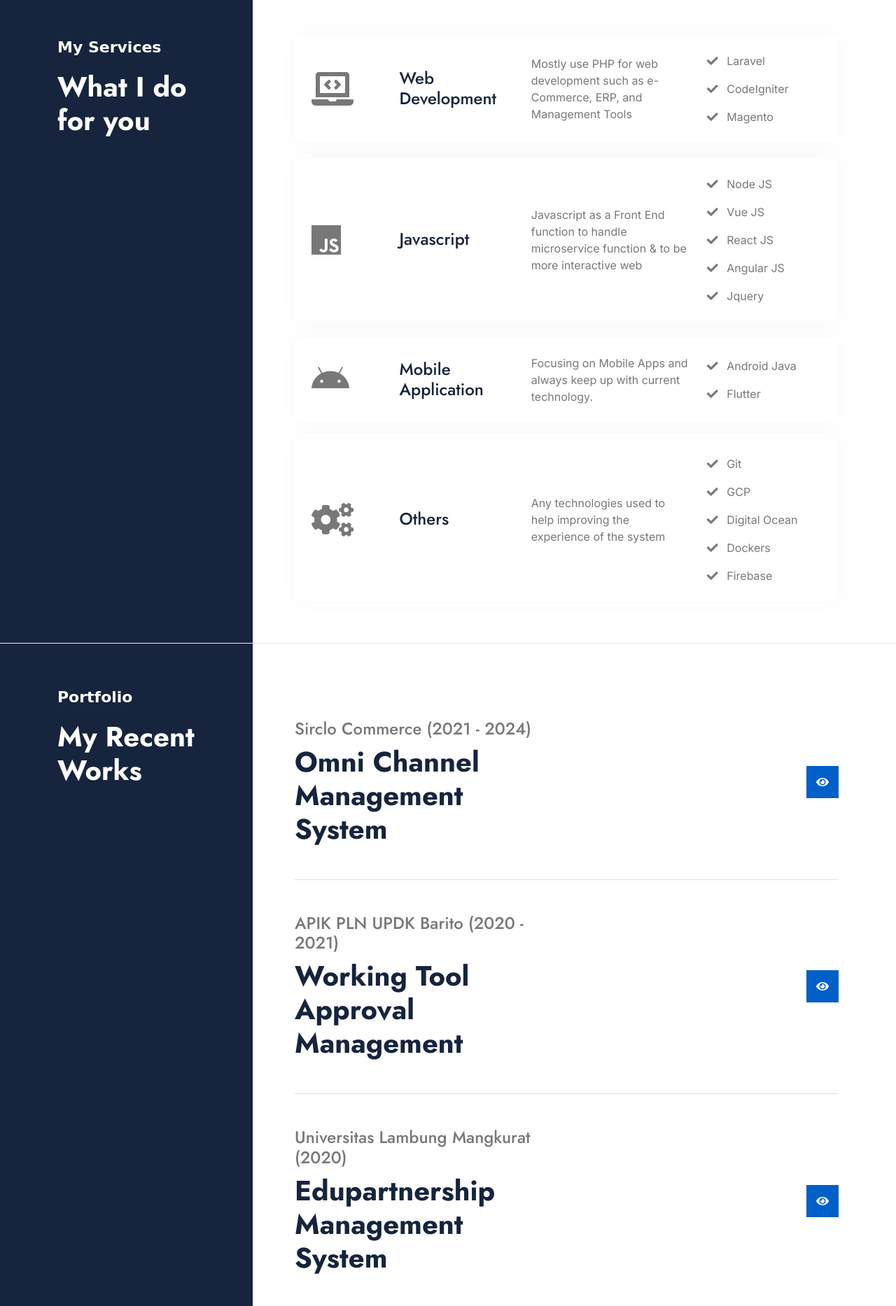
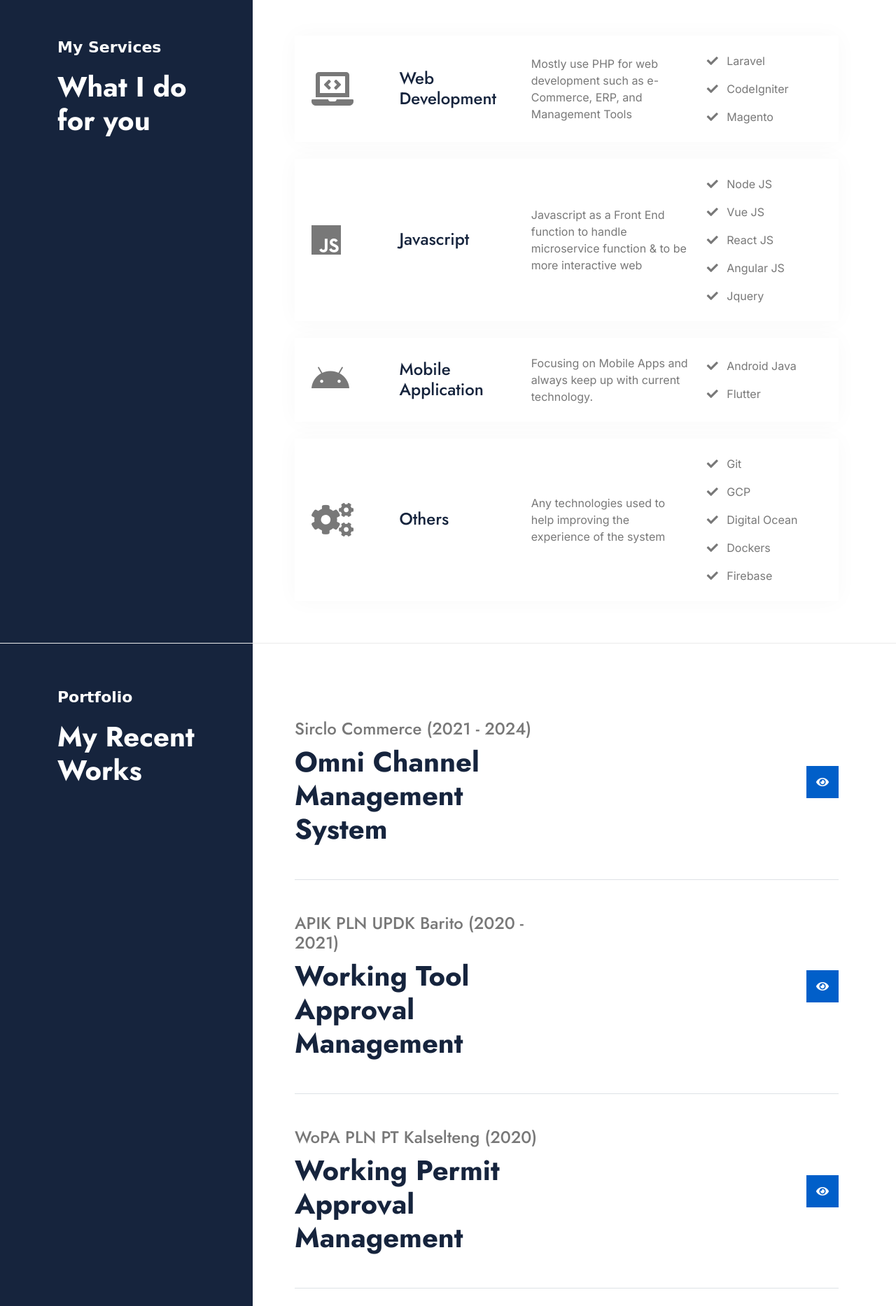
Before and after one commit to aviroez/ci4-resume, a CodeIgniter 4 app: the page made by app/Views/personal.php in a window 1280 px wide. Shown: the part 2880-4747 px from the top of the page at 70% size. Run offline with PHP 8.4 and a stand-in for CodeIgniter, Linux system fonts and the light colour scheme; the template is opened without the code that fills it, so the values that code supplies are empty; some libraries are stand-ins or nearby versions; some web fonts are replaced.

Commit message:
Add wopa fix copy

```diff
--- a/app/Views/personal.php
+++ b/app/Views/personal.php
@@ -103,8 +103,8 @@
                                     <div class="d-flex">
                                         <a class="btn btn-primary btn-sm-square me-3" href="https://wa.me/6285645858204" target="_blank"><i class="fab fa-whatsapp text-white"></i></a>
                                         <a class="btn btn-primary btn-sm-square me-3" href="https://www.linkedin.com/in/aviroez" target="_blank"><i class="fab fa-linkedin-in text-white"></i></a>
-                                        <a class="btn btn-primary btn-sm-square me-3" href="https://www.facebook.com/aviroez" target="_blank"><i class="fab fa-facebook-f text-white"></i></a>
-                                        <a class="btn btn-primary btn-sm-square me-0" href="https://www.instagram.com/aviroez" target="_blank"><i class="fab fa-instagram text-white"></i></a>
+                                        <a class="btn btn-primary btn-sm-square me-3" href="https://www.github.com/aviroez" target="_blank"><i class="fab fa-github text-white"></i></a>
+                                        <a class="btn btn-primary btn-sm-square me-3" href="https://www.instagram.com/aviroez" target="_blank"><i class="fab fa-instagram text-white"></i></a>
                                     </div>
                                 </div>
                             </div>
@@ -540,7 +540,7 @@
                                     </div>
                                     <div class="col-3 col-xl-2">
                                         <div class="view-img">
-                                            <a href="<?=$base_url_lib?>/img/portfolio/sirclo.png" class="btn btn-primary btn-lg-square"  data-lightbox="Sirclo" data-title="A system designed to integrate popular marketplaces in Indonesia, providing comprehensive management of inventory, products, orders, and returns. It also seamlessly integrates with ERP systems such as Odoo and NetSuite. The platform supports hundreds of popular brands across various industries in Indonesia."><i class="fas fa-eye"></i></a>
+                                            <a href="<?=$base_url_lib?>/img/portfolio/sirclo.png" class="btn btn-primary btn-lg-square" data-lightbox="Sirclo" data-title="A system designed to integrate popular marketplaces in Indonesia, providing comprehensive management of inventory, products, orders, and returns. It also seamlessly integrates with ERP systems such as Odoo and NetSuite. The platform supports hundreds of popular brands across various industries in Indonesia."><i class="fas fa-eye"></i></a>
                                         </div>
                                     </div>
                                 </div>
@@ -560,7 +560,27 @@
                                     </div>
                                     <div class="col-3 col-xl-2">
                                         <div class="view-img">
-                                            <a href="<?=$base_url_lib?>/img/portfolio/apik.png" class="btn btn-primary btn-lg-square"  data-lightbox="apik" data-title="Handling Approval Management for a Public Electrical Company in South Borneo involves recording all tasks along with the tools required for each job. Managers have the authority to approve or reject work plans if the proposed tools are deemed unsuitable for the task. The system works for both Mobile Apps & Web."><i class="fas fa-eye"></i></a>
+                                            <a href="<?=$base_url_lib?>/img/portfolio/apik.png" class="btn btn-primary btn-lg-square" data-lightbox="apik" data-title="Handling Approval Management for a Public Electrical Company in South Borneo involves recording all tasks along with the tools required for each job. Managers have the authority to approve or reject work plans if the proposed tools are deemed unsuitable for the task. The system works for both Mobile Apps & Web."><i class="fas fa-eye"></i></a>
+                                        </div>
+                                    </div>
+                                </div>
+                            </div>
+                            <div class="portfolio-item py-5 border-bottom wow fadeInUp" data-wow-delay="0.5s">
+                                <div class="row g-4 align-items-center">
+                                    <div class="col-xl-6">
+                                        <h4 class="text-body">WoPA PLN PT Kalselteng (2020)</h4>
+                                        <h1 class="display-6 mb-0">Working Permit Approval Management</h1>
+                                    </div>
+                                    <div class="col-9 col-xl-4">
+                                        <div class="portfolio-img">
+                                            <div class="portfolio-img-inner">
+                                                <img src="<?=$base_url_lib?>/img/portfolio/wopa.png" class="img-fluid" alt="Image">
+                                            </div>
+                                        </div>
+                                    </div>
+                                    <div class="col-3 col-xl-2">
+                                        <div class="view-img">
+                                            <a href="<?=$base_url_lib?>/img/portfolio/wopa.png" class="btn btn-primary btn-lg-square" data-lightbox="wopa" data-title="Handling working permit Management for a Public Electrical Company in South Borneo involves request working permit from internal / external organization. Manager can approve / reject the working permit. Any approved permission, will be exported to pdf as legal documents"><i class="fas fa-eye"></i></a>
                                         </div>
                                     </div>
                                 </div>
@@ -580,7 +600,7 @@
                                     </div>
                                     <div class="col-3 col-xl-2">
                                         <div class="view-img">
-                                            <a href="<?=$base_url_lib?>/img/portfolio/edupartnership.png" class="btn btn-primary btn-lg-square"  data-lightbox="edupartnership" data-title="Managing partnerships between two instances for educational work at Universitas Lambung Mangkurat, including the creation of offering letters that can be validated or invalidated as needed. The letters can be exported in Word or PDF format."><i class="fas fa-eye"></i></a>
+                                            <a href="<?=$base_url_lib?>/img/portfolio/edupartnership.png" class="btn btn-primary btn-lg-square" data-lightbox="edupartnership" data-title="Managing partnerships between two instances for educational work at Universitas Lambung Mangkurat, including the creation of offering letters that can be validated or invalidated as needed. The letters can be exported in Word or PDF format."><i class="fas fa-eye"></i></a>
                                         </div>
                                     </div>
                                 </div>
@@ -600,7 +620,7 @@
                                     </div>
                                     <div class="col-3 col-xl-2">
                                         <div class="view-img">
-                                            <a href="<?=$base_url_lib?>/img/portfolio/pdamhss.png" class="btn btn-primary btn-lg-square"  data-lightbox="pdamhss" data-title="Employees perform specific tasks based on their roles and are required to capture a selfie and share their location as proof of attendance. Managers can approve or reject attendance submissions based on predefined rules. The system also supports offline mode to accommodate operations in remote areas."><i class="fas fa-eye"></i></a>
+                                            <a href="<?=$base_url_lib?>/img/portfolio/pdamhss.png" class="btn btn-primary btn-lg-square" data-lightbox="pdamhss" data-title="Employees perform specific tasks based on their roles and are required to capture a selfie and share their location as proof of attendance. Managers can approve or reject attendance submissions based on predefined rules. The system also supports offline mode to accommodate operations in remote areas."><i class="fas fa-eye"></i></a>
                                         </div>
                                     </div>
                                 </div>
@@ -620,7 +640,7 @@
                                     </div>
                                     <div class="col-3 col-xl-2">
                                         <div class="view-img">
-                                            <a href="<?=$base_url_lib?>/img/portfolio/manrisk.png" class="btn btn-primary btn-lg-square"  data-lightbox="manrisk" data-title="Risk Management system for a public property company that records potential issues based on identified risks and possible outcomes. The system can assess risk levels, generate reports, track mitigation actions, and alert stakeholders to critical issues. It also supports data analytics for forecasting potential risks and improving decision-making."><i class="fas fa-eye"></i></a>
+                                            <a href="<?=$base_url_lib?>/img/portfolio/manrisk.png" class="btn btn-primary btn-lg-square" data-lightbox="manrisk" data-title="Risk Management system for a public property company that records potential issues based on identified risks and possible outcomes. The system can assess risk levels, generate reports, track mitigation actions, and alert stakeholders to critical issues. It also supports data analytics for forecasting potential risks and improving decision-making."><i class="fas fa-eye"></i></a>
                                         </div>
                                     </div>
                                 </div>
@@ -640,7 +660,7 @@
                                     </div>
                                     <div class="col-3 col-xl-2">
                                         <div class="view-img">
-                                            <a href="<?=$base_url_lib?>/img/portfolio/simarco.png" class="btn btn-primary btn-lg-square"  data-lightbox="simarco" data-title="Managing Apartment Purchases includes handling available stock, processing purchases, calculating installments, and signing contracts via mobile apps or the web. Customers receive notifications through email, SMS, or WhatsApp before the due date, along with reminders for penalties if payments are overdue."><i class="fas fa-plus"></i></a>
+                                            <a href="<?=$base_url_lib?>/img/portfolio/simarco.png" class="btn btn-primary btn-lg-square" data-lightbox="simarco" data-title="Managing Apartment Purchases includes handling available stock, processing purchases, calculating installments, and signing contracts via mobile apps or the web. Customers receive notifications through email, SMS, or WhatsApp before the due date, along with reminders for penalties if payments are overdue."><i class="fas fa-eye"></i></a>
                                         </div>
                                     </div>
                                 </div>
@@ -660,7 +680,7 @@
                                     </div>
                                     <div class="col-3 col-xl-2">
                                         <div class="view-img">
-                                            <a href="<?=$base_url_lib?>/img/portfolio/sikap.png" class="btn btn-primary btn-lg-square"  data-lightbox="sikap" data-title="Managing unit transmission and transformers for a public electrical company in South and Central Borneo. Data is generated based on formulas provided by the company, allowing users to monitor issues in each unit."><i class="fas fa-eye"></i></a>
+                                            <a href="<?=$base_url_lib?>/img/portfolio/sikap.png" class="btn btn-primary btn-lg-square" data-lightbox="sikap" data-title="Managing unit transmission and transformers for a public electrical company in South and Central Borneo. Data is generated based on formulas provided by the company, allowing users to monitor issues in each unit."><i class="fas fa-eye"></i></a>
                                         </div>
                                     </div>
                                 </div>
@@ -680,7 +700,7 @@
                                     </div>
                                     <div class="col-3 col-xl-2">
                                         <div class="view-img">
-                                            <a href="<?=$base_url_lib?>/img/portfolio/babycare.png" class="btn btn-primary btn-lg-square"  data-lightbox="babycare" data-title="Developing an e-commerce system gor baby & toddler products. Aute calculate shipping & multiple payment options."><i class="fas fa-eye"></i></a>
+                                            <a href="<?=$base_url_lib?>/img/portfolio/babycare.png" class="btn btn-primary btn-lg-square" data-lightbox="babycare" data-title="Developing an e-commerce system gor baby & toddler products. Aute calculate shipping & multiple payment options."><i class="fas fa-eye"></i></a>
                                         </div>
                                     </div>
                                 </div>
@@ -700,7 +720,7 @@
                                     </div>
                                     <div class="col-3 col-xl-2">
                                         <div class="view-img">
-                                            <a href="<?=$base_url_lib?>/img/portfolio/litbangsabo.png" class="btn btn-primary btn-lg-square"  data-lightbox="litbangsabo" data-title="A comprehensive laboratory management system designed to test various building materials, including mechanical soil, hydraulic properties, and concrete. It supports the analysis and testing of materials related to construction, providing accurate results for quality assurance"><i class="fas fa-eye"></i></a>
+                                            <a href="<?=$base_url_lib?>/img/portfolio/litbangsabo.png" class="btn btn-primary btn-lg-square" data-lightbox="litbangsabo" data-title="A comprehensive laboratory management system designed to test various building materials, including mechanical soil, hydraulic properties, and concrete. It supports the analysis and testing of materials related to construction, providing accurate results for quality assurance"><i class="fas fa-eye"></i></a>
                                         </div>
                                     </div>
                                 </div>
@@ -720,7 +740,7 @@
                                     </div>
                                     <div class="col-3 col-xl-2">
                                         <div class="view-img">
-                                            <a href="<?=$base_url_lib?>/img/portfolio/printerous.png" class="btn btn-primary btn-lg-square"  data-lightbox="printerous" data-title="Developing an e-commerce system that allows customers to design their desired printing products using image editors. The system offers a variety of templates for users to choose from. Printing media are available in different sizes, styles, and materials. The platform manages both customer and business needs."><i class="fas fa-eye"></i></a>
+                                            <a href="<?=$base_url_lib?>/img/portfolio/printerous.png" class="btn btn-primary btn-lg-square" data-lightbox="printerous" data-title="Developing an e-commerce system that allows customers to design their desired printing products using image editors. The system offers a variety of templates for users to choose from. Printing media are available in different sizes, styles, and materials. The platform manages both customer and business needs."><i class="fas fa-eye"></i></a>
                                         </div>
                                     </div>
                                 </div>
@@ -1079,15 +1099,15 @@
                                     <div class="d-flex justify-content-center">
                                         <a class="btn btn-light btn-md-square me-3" href="https://wa.me/6285645858204" target="_blank"><i class="fab fa-whatsapp"></i></a>
                                         <a class="btn btn-light btn-md-square me-3" href="https://www.linkedin.com/in/aviroez" target="_blank"><i class="fab fa-linkedin-in"></i></a>
-                                        <a class="btn btn-light btn-md-square me-3" href="https://www.facebook.com/aviroez"><i class="fab fa-facebook-f"></i></a>
-                                        <a class="btn btn-light btn-md-square me-0" href="https://www.instagram.com/aviroez"><i class="fab fa-instagram"></i></a>
+                                        <a class="btn btn-light btn-md-square me-3" href="https://www.github.com/aviroez"><i class="fab fa-github"></i></a>
+                                        <a class="btn btn-light btn-md-square me-3" href="https://www.instagram.com/aviroez"><i class="fab fa-instagram"></i></a>
                                     </div>
                                 </div>
                                 <div class="col-12 text-center">
                                     <span class="text-body"><a href="#" class="border-bottom text-white"><i class="fas fa-copyright text-body me-2"></i>Aviroez</a>, All right reserved.</span>
                                 </div>
                                 <div class="col-12 text-center text-body">
-                                    Developed By <a class="border-bottom text-white" href="https://aviroez.com">Me</a>
+                                    Developed By <a class="border-bottom text-white" href="https://aviroez.com">Aviroez</a>
                                 </div>
                             </div>
                        </div>
```
Also changed, not shown: public/personal-portfolio-website-template/img/portfolio/wopa.png.
